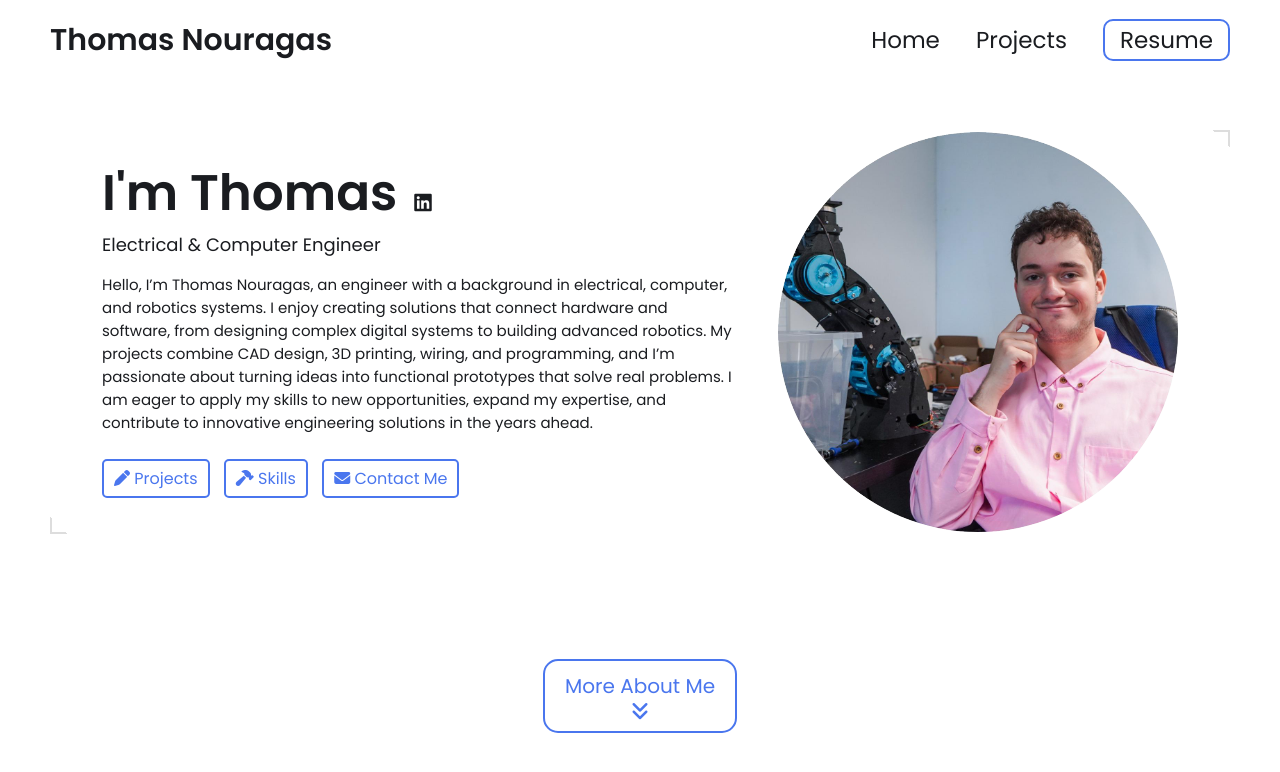
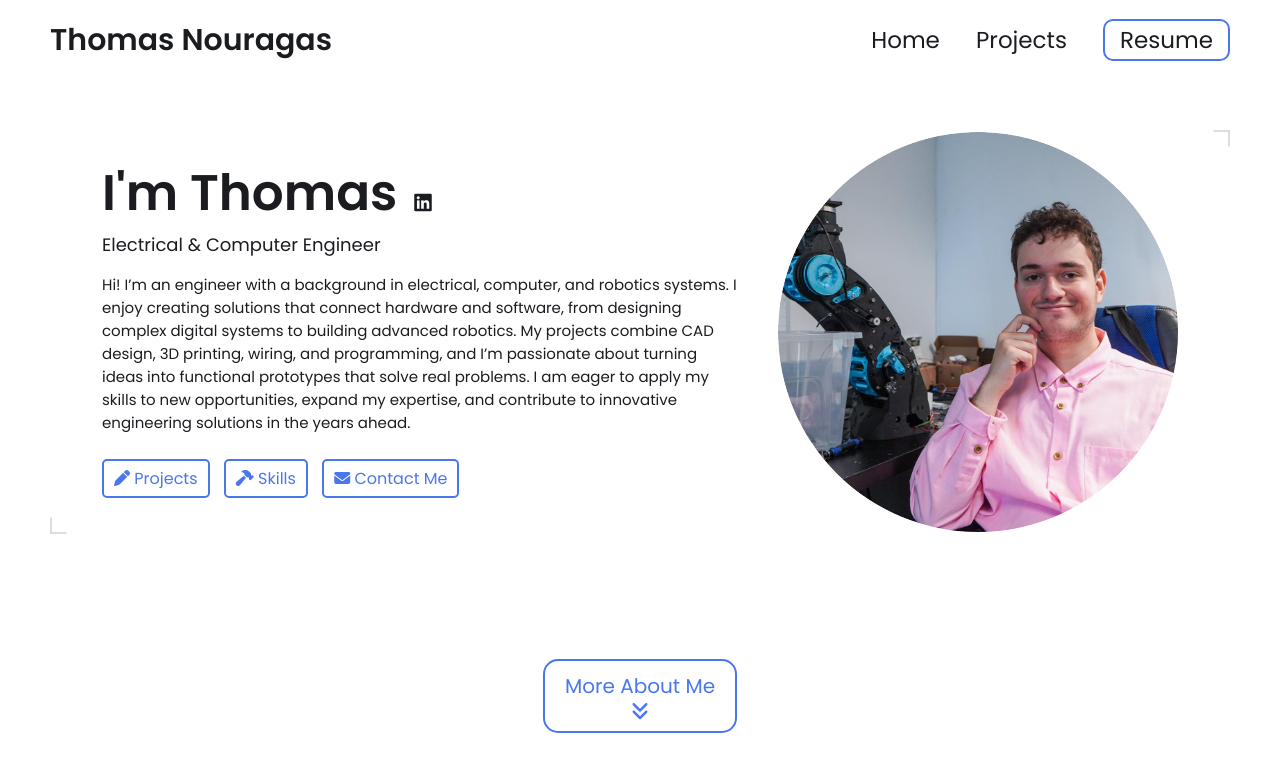
Before and after one commit to thomasnouragas/thomasnouragas.github.io, a Jekyll site: the page built from index.html, in a window 1280 px wide and 900 px high. Shown: the top 772 px of the window. Built offline with Jekyll 4.4.1, drawn with Linux system fonts in a browser that asks for light colours.

Commit message:
_config.yml

```diff
--- a/_config.yml
+++ b/_config.yml
@@ -15,7 +15,7 @@ title: Thomas Nouragas's Portfolio # This is what shows up in the tab of the bro
 name: Thomas Nouragas
 headline: Electrical & Computer Engineer
 description: >- # dont remove this line. this will ignore all new lines until the next section
-  Hello, I’m Thomas Nouragas, an engineer with a background in electrical, computer, and robotics systems.
+  Hi! I’m an engineer with a background in electrical, computer, and robotics systems.
   I enjoy creating solutions that connect hardware and software, from
   designing complex digital systems to building advanced robotics.
   My projects combine CAD design, 3D printing, wiring, and programming,
```
